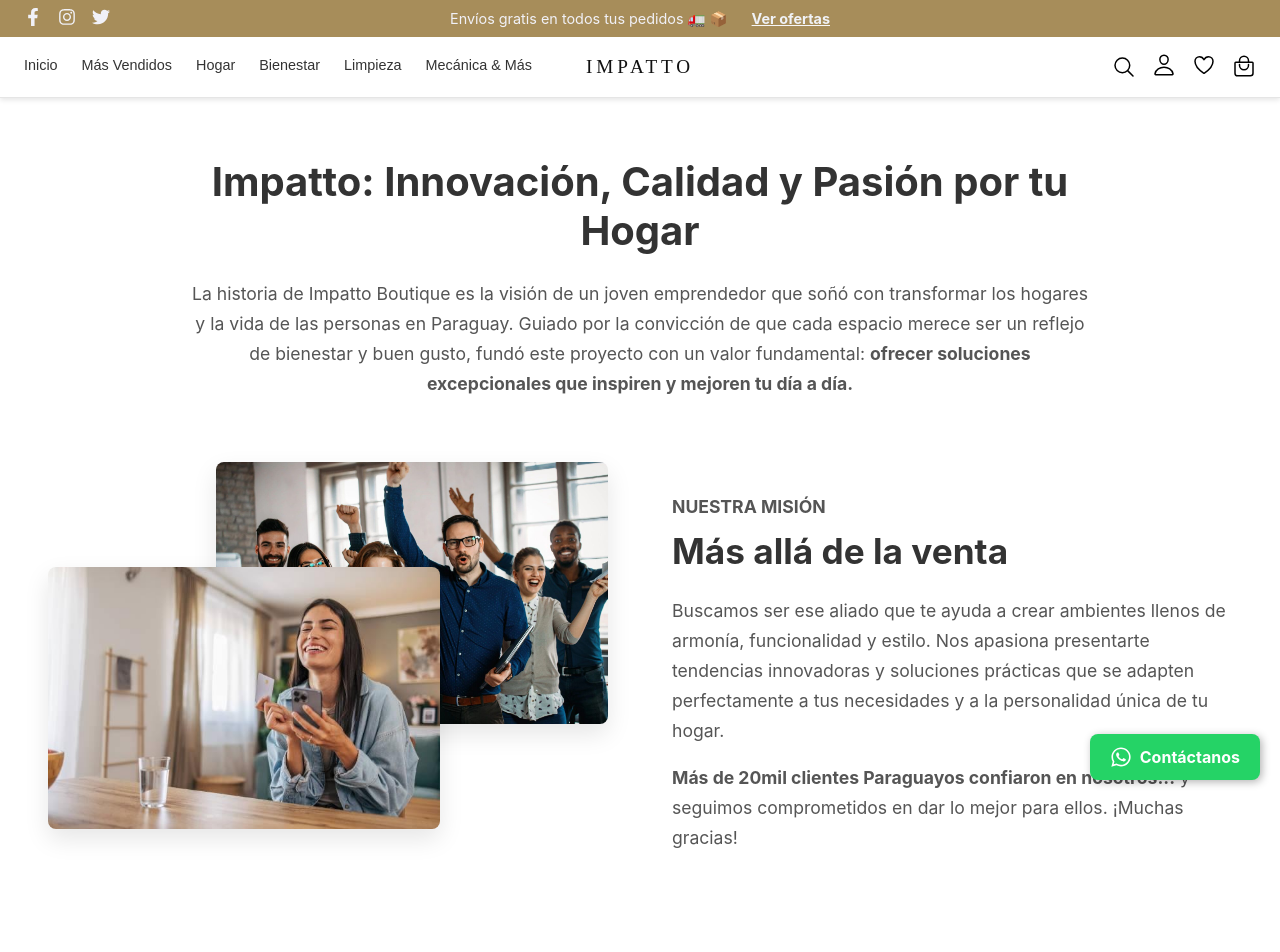
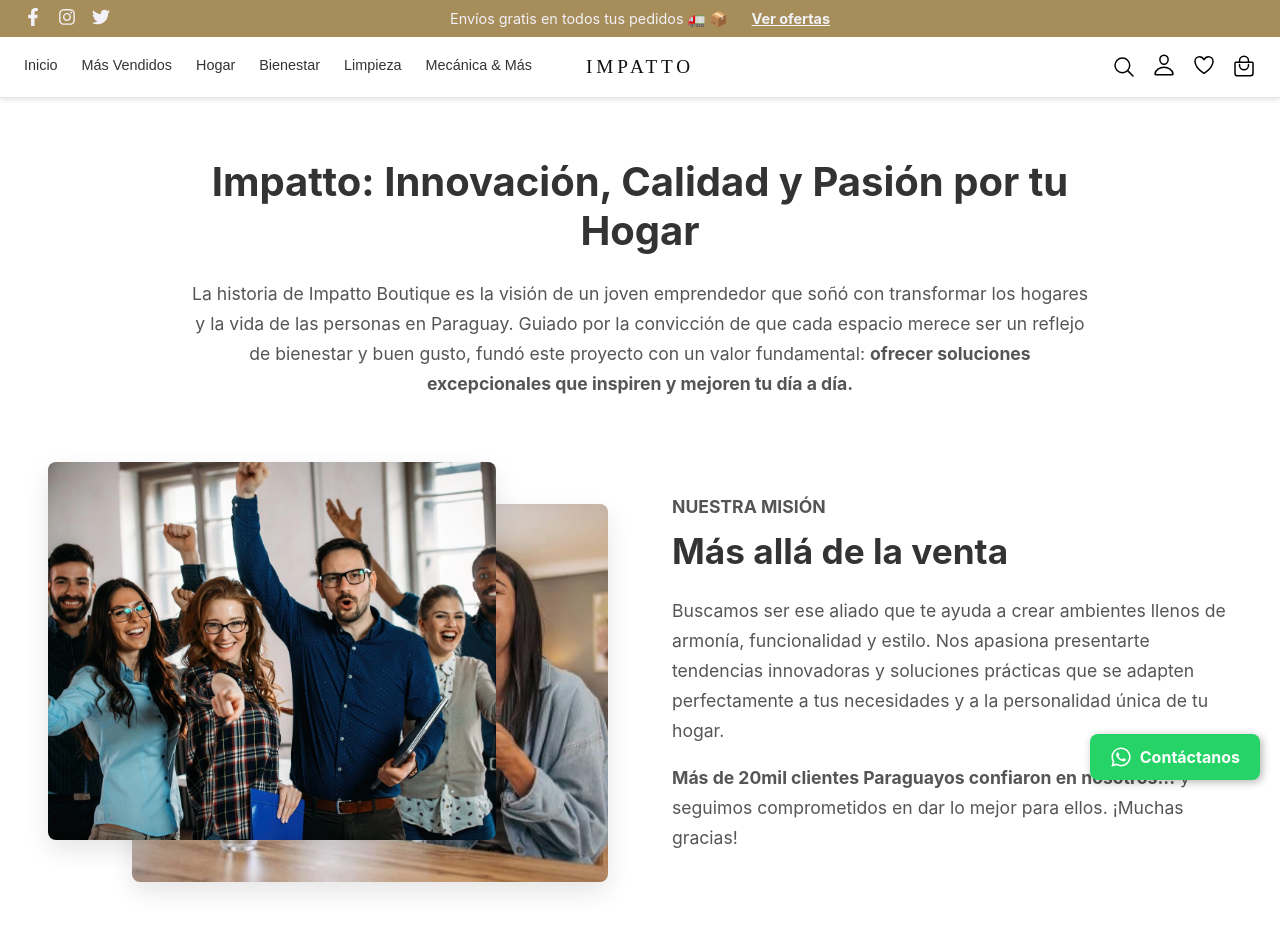
Before and after one commit to Javiermu97/impattopyproyect, a Next.js app: page /sobre-nosotros in a window 1280 px wide. Shown: the top 952 px of the page. Built offline with nearby package versions, Linux system fonts and the light colour scheme; no server answers.

Commit message:
Primer commit

```diff
--- a/app/globals.css
+++ b/app/globals.css
@@ -2706,20 +2706,26 @@ body {
 
 /* Imagen de fondo (filosofia-1.jpg) */
 .philosophy-img-bg {
-  width: 70%;
-  height: auto;
-  top: 25%;
-  left: 0;
-  z-index: 2; /* Esta va al frente */
+  width: 85%;   /* Hacemos la imagen de fondo un poco más grande */
+  height: 90%;  /* Ajustamos la altura */
+  top: 10%;     /* La movemos un poco más abajo */
+  left: 15%;    /* La movemos más a la derecha */
+  z-index: 1;   /* Ahora la imagen de grupo va *detrás* */
+  border-radius: 8px; /* Asegura el border-radius */
+  box-shadow: 0 10px 25px rgba(0, 0, 0, 0.1); /* Asegura la sombra */
+  object-fit: cover; /* Asegura el object-fit */
 }
 
 /* Imagen de frente (filosofia-2.jpg) */
 .philosophy-img-fg {
-  width: 70%;
-  height: auto;
-  top: 0;
-  right: 0;
-  z-index: 1; /* Esta va detrás */
+  width: 80%;   /* Hacemos la imagen de frente un poco más pequeña */
+  height: 90%;  /* Ajustamos la altura */
+  top: 0%;      /* La pegamos más arriba */
+  left: 0%;     /* La movemos a la izquierda */
+  z-index: 2;   /* Ahora la imagen de la chica va *delante* */
+  border-radius: 8px; /* Asegura el border-radius */
+  box-shadow: 0 10px 25px rgba(0, 0, 0, 0.1); /* Asegura la sombra */
+  object-fit: cover; /* Asegura el object-fit */
 }
 
 .philosophy-pre-title {
```
